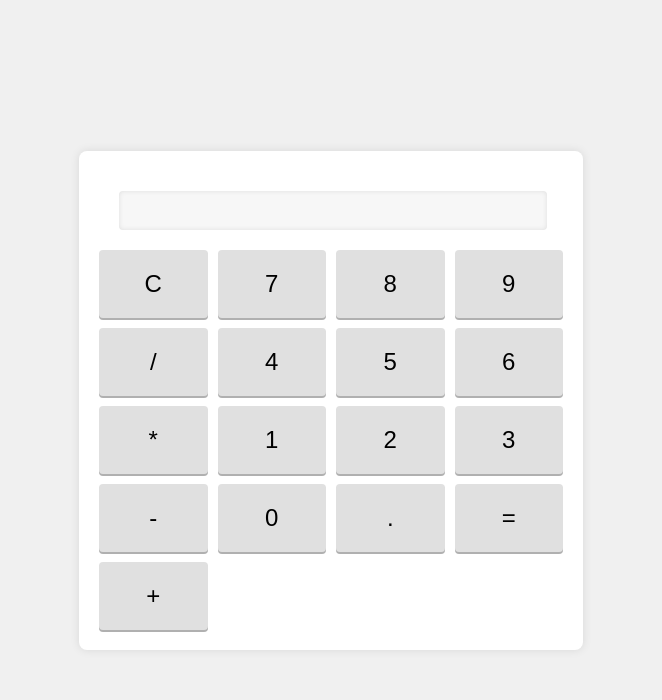
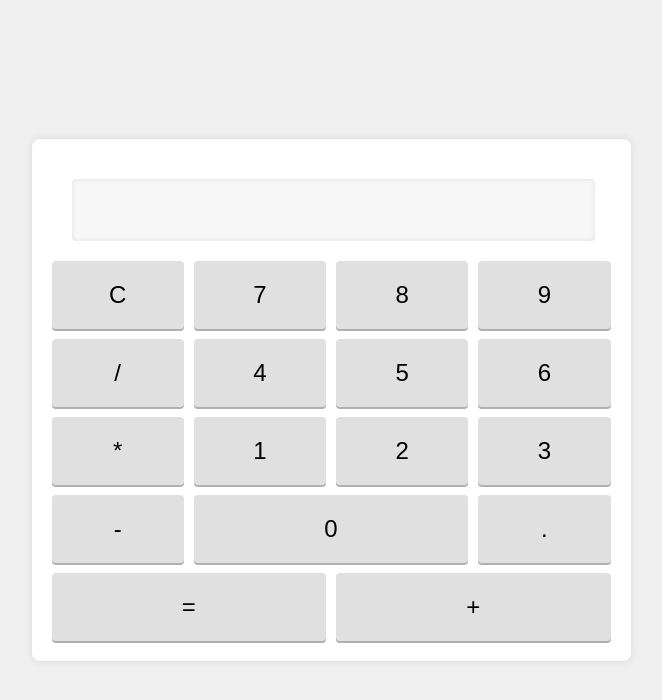
Before and after one commit to rajendraprasath307/JavaScript_calculator, a plain HTML site: page index.html in a window 1280 px wide. Shown: the whole page, without its empty margins (309-971 px from the left). Drawn offline with Linux system fonts and the light colour scheme.

Commit message:
Increase input box size and adjust button layout for better usability
1. Increased the padding and font size of the input box to make it larger and more readable.
2.Set a specific height for the input box to ensure consistency.
3.Adjusted the button layout to have the '0' button span two columns and the '=' button span two rows.

```diff
--- a/style.css
+++ b/style.css
@@ -1,6 +1,5 @@
 body {
     display: flex;
-
     justify-content: center;
     align-items: center;
     height: 100vh;
@@ -22,8 +21,8 @@ body {
 
 #result {
     width: 100%;
-
-    font-size: 2em;
+    font-size: 2.5em;
+    height: 60px;
     text-align: right;
     border: none;
     background-color: #f7f7f7;
@@ -47,6 +46,17 @@ button {
     cursor: pointer;
 }
 
+button.zero {
+    grid-column: span 2;
+}
+
+button.equal {
+    grid-column: span 2;
+}
+button.plus{
+    grid-column: span 2;
+}
+
 button:active {
     box-shadow: 0 1px #a0a0a0;
     transform: translateY(1px);
```
